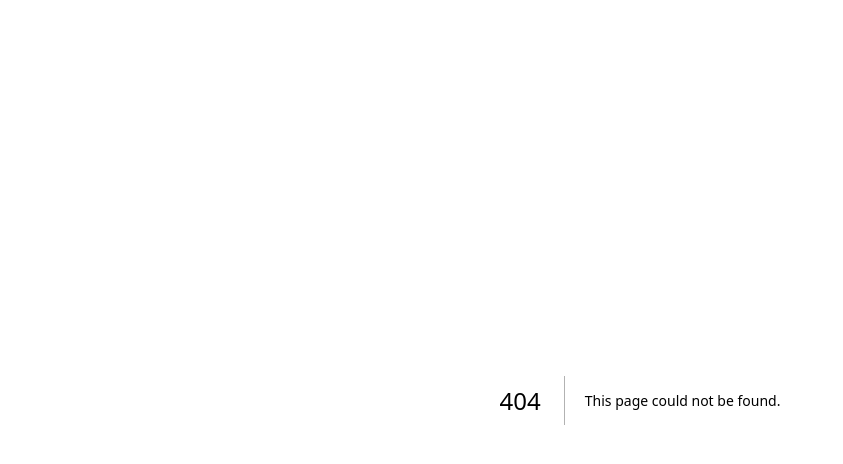
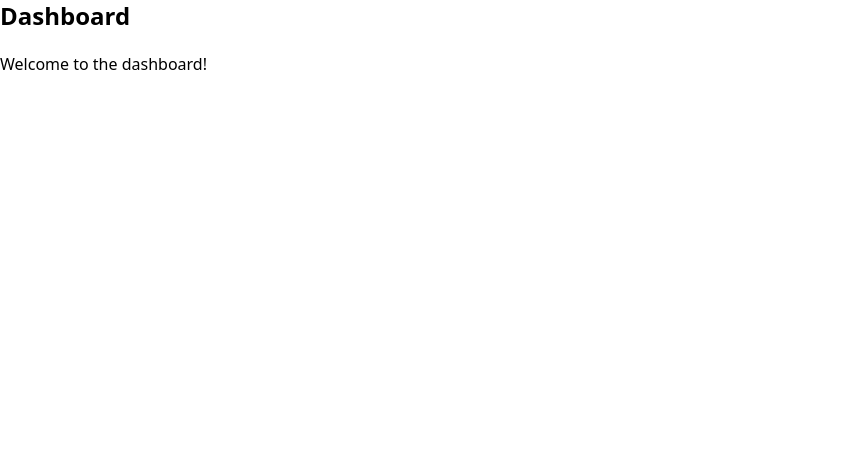
Before and after one commit to Lawani-EJ/madara, a Next.js app: page /dashboard in a window 1280 px wide. Before the commit this address had no page. Shown: the top 464 px of the page, without its empty margins (0-843 px from the left). Built offline with nearby package versions, Linux system fonts and the light colour scheme.

Commit message:
Create the Dashboard page

```diff
--- /dev/null
+++ b/app/dashboard/page.jsx
@@ -0,0 +1,10 @@
+const Dashboard = () => {
+    return (
+      <>
+        <h1 className='text-2xl font-bold mb-5'>Dashboard</h1>
+        <p className='mb-5'>Welcome to the dashboard!</p>
+      </>
+    );
+  };
+
+  export default Dashboard;
```
